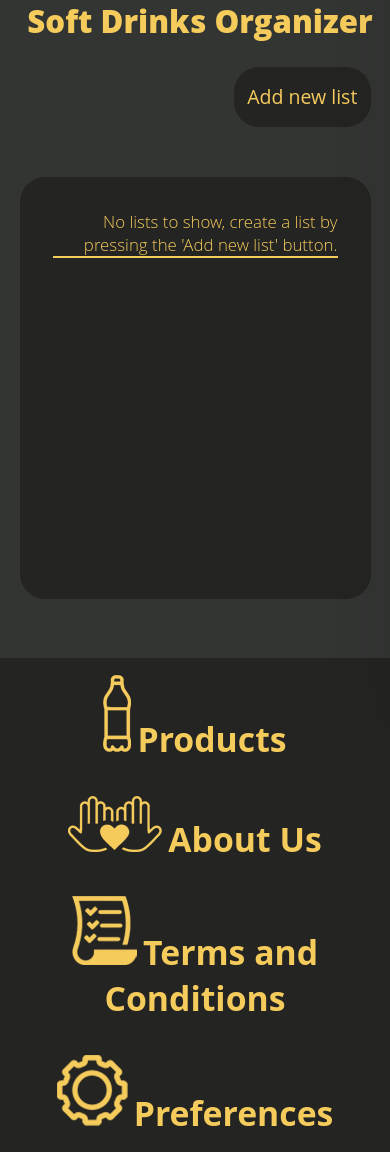
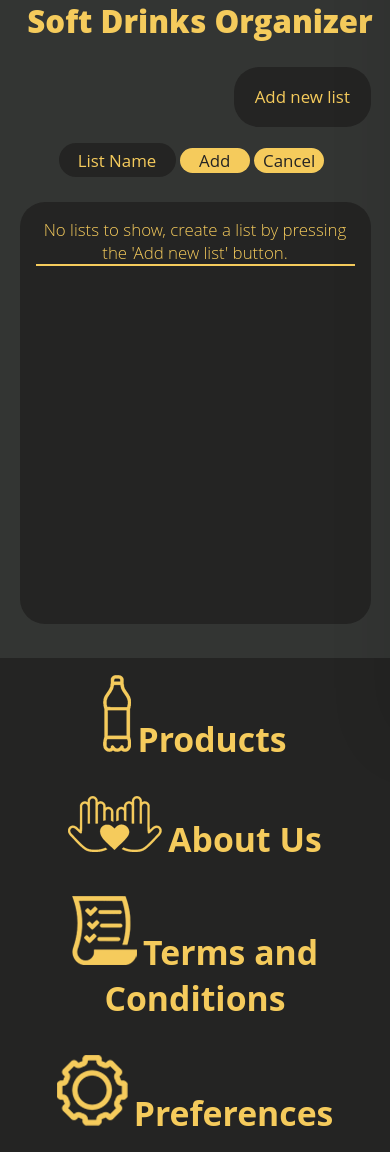
Before and after one commit to anamariaghiorghiu/SoDrO, a PHP site: page /lists.php in a window 390 px wide. Shown: the part 148-1300 px from the top of the page. Run offline with PHP 8.4, Linux system fonts and the light colour scheme; the visitor is signed in with stand-in values (Sample User, id 1); data that the repository does not hold is empty.

Commit message:
Lists page updated -> full responsiveness + validation

```diff
--- a/SoDrO_PHP/lists.php
+++ b/SoDrO_PHP/lists.php
@@ -10,10 +10,10 @@
     <h3>a sip of ingeniosity.</h3>
         <button class="add-list"> Add new list </button>
         <div class="create-new-list">
-        <form class="add-list-form" action="includes/create-list-inc.php" method="post" style="display: none">
-            <input id="add-text" type="text" name="list-name" placeholder="List Name..." required>
+        <form class="add-list-form" action="includes/create-list-inc.php" method="post">
+            <input id="add-text" type="text" name="list-name" placeholder="List Name" required>
             <button class="add-button" name="add-button" type="submit">Add</button>
-            <button id="cancel-button" type="submit">Cancel</button>
+            <button class="cancel-button" id="cancel-button" type="submit">Cancel</button>
         </form>
 
 
@@ -45,7 +45,12 @@
                     echo "<tr>
                         <td> ".($i+1)." </td>
                         <td> ".$result[$i]['name']." </td>
-                        <td> <a class='view' href='./viewList.php?id=".$result[$i]['id']."'> View</td>
+                        <td>
+                            <form method='post' action='./viewList.php?id=".$result[$i]['id']."'>
+                                <input type='hidden' name='view'>
+                                <button type='submit' name='view' value='view' class='view'>View</button>
+                            </form>
+                        </td>
                         <td>
                             <form method='post' action='includes/remove-list.php?id=".$result[$i]['id']."'>
                                 <input type='hidden' name='remove'>
--- a/SoDrO_PHP/style.css
+++ b/SoDrO_PHP/style.css
@@ -902,17 +901,19 @@ textarea {
 	}
 }
 
+/* INCEP 230 de linii pentru LISTS.PHP */
+
 .lists-content{
 	width: 100%;
 	height: 78vh;
 	overflow: hidden;
+	font-family: "Open Sans", sans-serif;
+	text-decoration: none;
+    background-color: #333533;
+}
+
+.lists-content h2{
     color: #F5CB5C;
-	font-family: "Open Sans", sans-serif;
-	text-decoration: none;
-    background-color: #333533;
-}
-
-.lists-content h2{
 	font-size: 4vw;
     font-weight: 800;
     margin-left: 10px;
@@ -933,33 +935,31 @@ textarea {
     background-color: #242423;
     border: none;
     height: 7vh;
-    width: 20vw;
+    width: 22vw;
     font-size: 3vh;
     font-weight: normal;
-    margin-left: 75vw;
-    margin-bottom: 3vh;
+    margin-left: 72vw;
+    margin-bottom: 2vh;
 }
 .add-list:hover{
     color: #ffff;
-    margin-left: 75vw;
-    margin-bottom: 3vh;
 }
 
 .lists{
     border-radius: 25px;
-    width: 90vw;
+    width: 90%;
     margin-left: 5vw;
     overflow: scroll;
     color: #F5CB5C;
     font-size: 3vh;
     font-weight: lighter;
     background-color: #242423;
-    text-align: right;
+    text-align: center;
     border-spacing: 4vh;
     border-collapse:separate;
     overflow:hidden;
     overflow-y:scroll;
-    height: 39vh;
+    height: 37vh;
     display:block;
     border-style: none!important;
     border-bottom: 2px solid #F5CB5C;
@@ -1056,32 +1056,14 @@ textarea {
     .lists{
         overflow: scroll;
         font-size: 3vh;
-    }
-}
-
-@media screen and (max-width: 970px) {
-    .lists{
         height: 50vh;
     }
 }
 
-@media screen and (max-width: 1550px) {
-    .lists tr td:nth-child(2){
-        padding-right: 20vw;
-    }
-
-    .view{
-        width: 12vw;
-    }
-
-    .remove{
-        width: 14vw;
-    }
-}
-
-@media screen and (max-width: 1000px) {
+@media screen and (max-width: 1500px) {
     .lists tr td:nth-child(2){
         padding-right: 14vw;
+        font-size: 2vh;
     }
 
     .remove{
@@ -1093,12 +1075,26 @@ textarea {
         width: 14vw;
         font-size: 2vh;
     }
+
+    .add-list-form button{
+        width: 6vw;
+    }
+
+    .add-list-form input{
+        margin-left: -12vw;
+        width: 16vw;
+        font-size: 2vh;
+    }
+
+    .add-list-form button{
+        width: 15vw;
+        font-size: 2vh;
+    }
 }
 
 @media screen and (max-width: 650px) {
     .lists tr td:nth-child(2){
-        padding-right: -3vw;
-        max-width: 10vw;
+        width: 50vw;
     }
 
     .remove{
@@ -1113,6 +1109,65 @@ textarea {
     .lists{
         font-size: 2vh;
     }
+
+    .add-list-form input{
+        height: 4vh;
+    }
+
+    .add-list-form button{
+        height: 3vh;
+    }
+}
+
+@media screen and (max-width: 600px) {
+    .add-list{
+        font-size: 2vh;
+    }
+}
+
+@media screen and (max-width: 400px) {
+    .add-list-form input{
+        margin-left: -25vw;
+        width: 30vw;
+    }
+
+    .add-list-form button{
+        width: 18vw;
+    }
+}
+@media screen and (max-width: 550px) {
+    .lists{
+        border-spacing: 2vh;
+    }
+}
+
+@media screen and (min-width: 1500px) {
+    .add-list-form button{
+        width: 9vw;
+        font-size: 3vh;
+    }
+
+    .add-list-form input{
+        margin-left: -7vw;
+        width: 14vw;
+        font-size: 3vh;
+        height: 4vh;
+    }
+}
+
+.add-list-form input{
+    border-radius: 25px;
+    background-color: #242423;
+    text-align: center;
+    border: none;
+    color: #F5CB5C;
+}
+
+.add-list-form button{
+    border-radius: 25px;
+    background-color: #F5CB5C;
+    color: #242424;
+    border: none;
 }
 
 .viewListContent{
@@ -1467,17 +1534,3 @@ textarea {
 	text-decoration: none;
     background-color: #333533;
 }
-
-.productsContent p{
-	font-size: 16px;
-	color: #333533;
-	font-weight: 700;
-}
-
-.details_size{
-	width: 35px;
-	padding-left: 5px;
-}
-input, select, textarea{
-    color: #f5cb5c;
-}
```
Also changed, not shown: other parts of SoDrO_PHP/style.css (+27 -15 lines).
